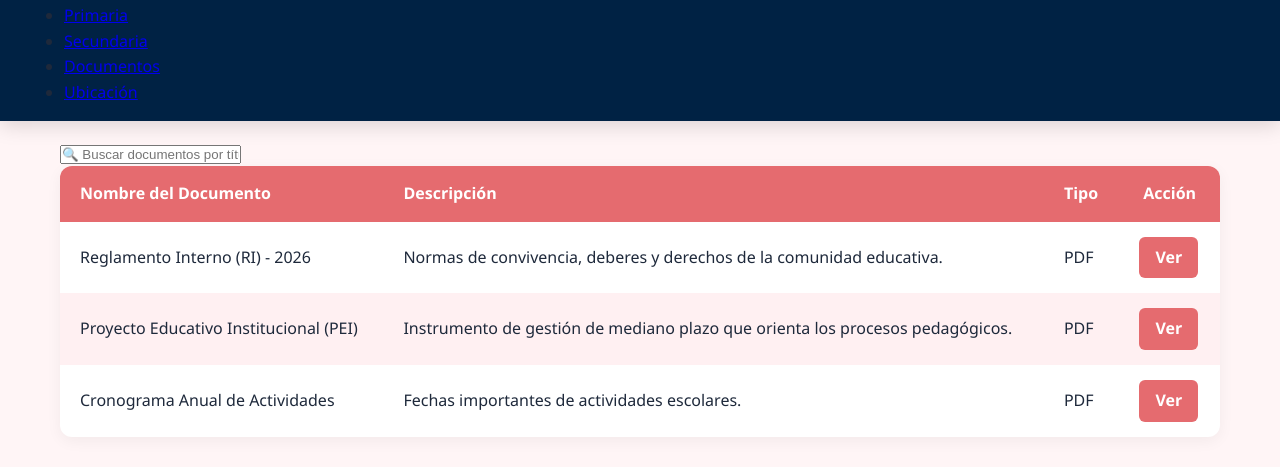
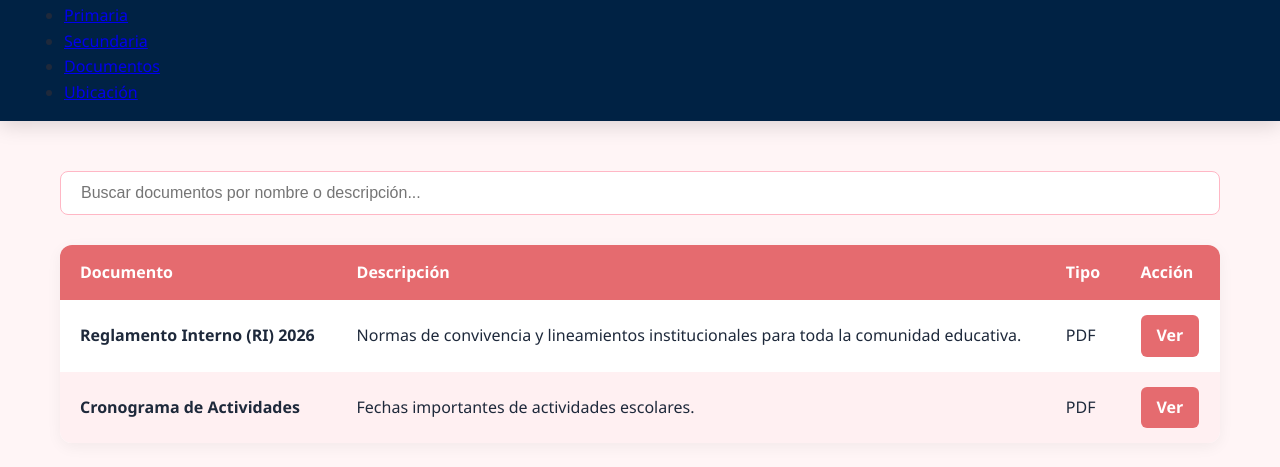
Before and after one commit to xFiteRx/SantaRosaWeb, a plain HTML site: page SantaRosa/documentos.html in a window 1280 px wide. Shown: the part 63-530 px from the top of the page. Drawn offline with Linux system fonts and the light colour scheme.

Commit message:
Revise document names and descriptions in documentos.html
Updated document names and descriptions in the HTML file for better clarity and consistency.

```diff
--- a/SantaRosa/documentos.html
+++ b/SantaRosa/documentos.html
@@ -25,41 +25,33 @@
     </div>
 </header>
 
-    <main class="contenedor-principal">
+<main class="contenedor-principal">
 
-        <div class="buscador-contenedor">
-            <input type="text" id="searchInput" class="buscador-input" placeholder="🔍 Buscar documentos por título o palabra clave...">
+        <div class="search-container">
+            <input type="text" id="searchInput" class="search-input" placeholder="Buscar documentos por nombre o descripción...">
         </div>
 
-        <div class="tabla-contenedor">
+        <div class="table-responsive">
             <table class="tabla-documentos">
                 <thead>
                     <tr>
-                        <th>Nombre del Documento</th>
+                        <th>Documento</th>
                         <th>Descripción</th>
                         <th>Tipo</th>
-                        <th style="text-align: center;">Acción</th>
+                        <th>Acción</th>
                     </tr>
                 </thead>
                 <tbody id="documentTableBody">
                     <tr>
-                        <td class="col-nombre">Reglamento Interno (RI) - 2026</td>
-                        <td class="col-descripcion">Normas de convivencia, deberes y derechos de la comunidad educativa.</td>
+                        <td class="col-nombre"><b>Reglamento Interno (RI) 2026</b></td>
+                        <td class="col-descripcion">Normas de convivencia y lineamientos institucionales para toda la comunidad educativa.</td>
                         <td class="col-tipo">PDF</td>
                         <td class="col-accion">
-                            <a href="../DOCUMENTOS/Reglamento_Interno_2026.pdf" target="_blank" class="btn-ver">Ver</a>
+                            <a href="../DOCUMENTOS/RI_2026.pdf" target="_blank" class="btn-ver">Ver</a>
                         </td>
                     </tr>
                     <tr>
-                        <td class="col-nombre">Proyecto Educativo Institucional (PEI)</td>
-                        <td class="col-descripcion">Instrumento de gestión de mediano plazo que orienta los procesos pedagógicos.</td>
-                        <td class="col-tipo">PDF</td>
-                        <td class="col-accion">
-                            <a href="../DOCUMENTOS/PEI_SantaRosa.pdf" target="_blank" class="btn-ver">Ver</a>
-                        </td>
-                    </tr>
-                    <tr>
-                        <td class="col-nombre">Cronograma Anual de Actividades</td>
+                        <td class="col-nombre"><b>Cronograma de Actividades</b></td>
                         <td class="col-descripcion">Fechas importantes de actividades escolares.</td>
                         <td class="col-tipo">PDF</td>
                         <td class="col-accion">
```
